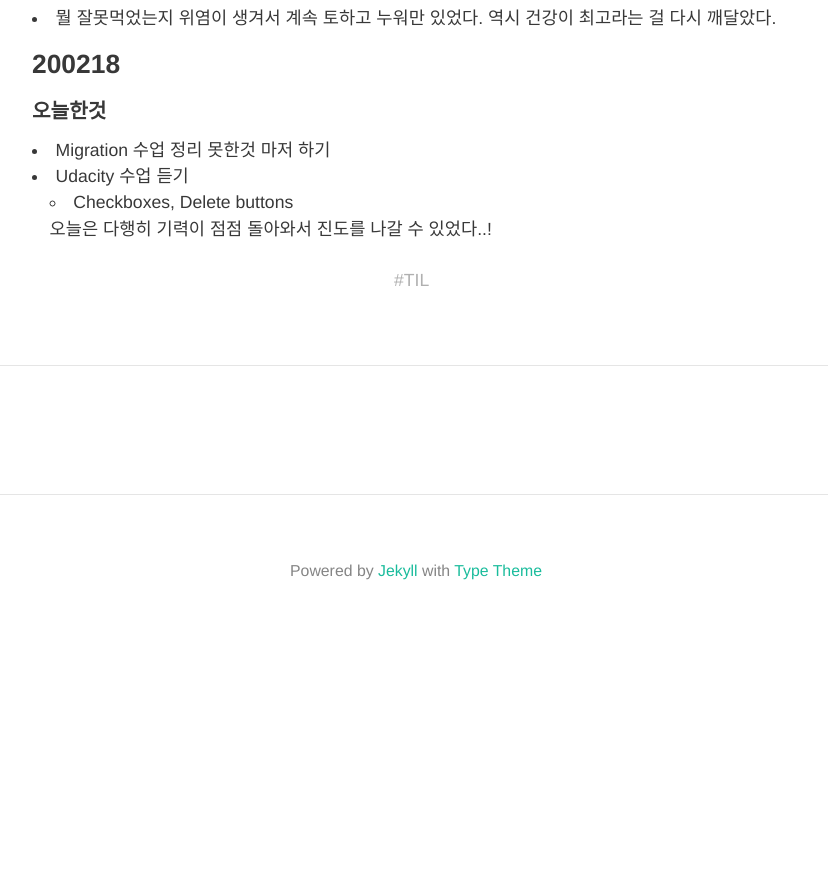
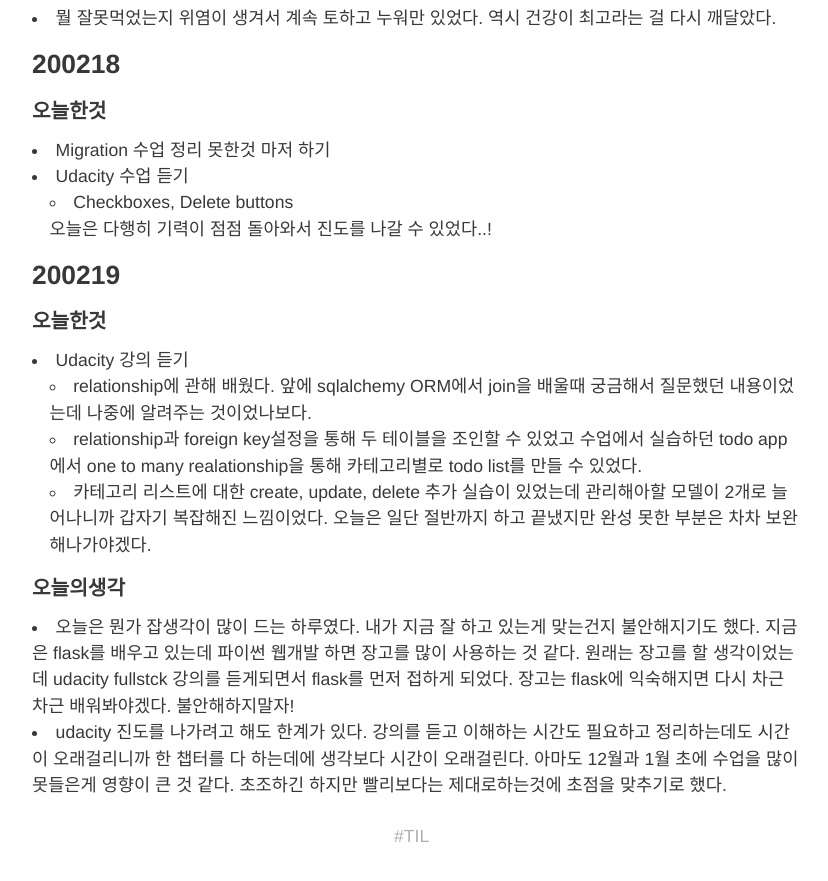
Before and after one commit to HyunlangBan/hyunlangban.github.io, a Jekyll site: the page built from _posts/2020-02-18-til-week.md, in a window 1280 px wide and 900 px high, scrolled down 401 px. Shown: the top 881 px of the window, without its empty margins (224-1052 px from the left). Built offline with Jekyll 4.4.1, drawn with Linux system fonts in a browser that asks for light colours; nearby versions of some CDN libraries; some web fonts are replaced; comment, search, counter and statistics services are not loaded; before the commit the page ends 1048 px from its top, so only the background shows below that.

Commit message:
Update 2020-02-18-til-week.md

```diff
--- a/_posts/2020-02-18-til-week.md
+++ b/_posts/2020-02-18-til-week.md
@@ -14,3 +14,14 @@ tag: TIL
   - Checkboxes, Delete buttons
 <br>
 오늘은 다행히 기력이 점점 돌아와서 진도를 나갈 수 있었다..!
+
+### 200219
+#### 오늘한것
+- Udacity 강의 듣기
+  - relationship에 관해 배웠다. 앞에 sqlalchemy ORM에서 join을 배울때 궁금해서 질문했던 내용이었는데 나중에 알려주는 것이었나보다.
+  - relationship과 foreign key설정을 통해 두 테이블을 조인할 수 있었고 수업에서 실습하던 todo app에서 one to many realationship을 통해 카테고리별로 todo list를 만들 수 있었다.
+  - 카테고리 리스트에 대한 create, update, delete 추가 실습이 있었는데 관리해아할 모델이 2개로 늘어나니까 갑자기 복잡해진 느낌이었다. 오늘은 일단 절반까지 하고 끝냈지만 완성 못한 부분은 차차 보완해나가야겠다.
+
+#### 오늘의생각
+- 오늘은 뭔가 잡생각이 많이 드는 하루였다. 내가 지금 잘 하고 있는게 맞는건지 불안해지기도 했다. 지금은 flask를 배우고 있는데 파이썬 웹개발 하면 장고를 많이 사용하는 것 같다. 원래는 장고를 할 생각이었는데 udacity fullstck 강의를 듣게되면서 flask를 먼저 접하게 되었다. 장고는 flask에 익숙해지면 다시 차근차근 배워봐야겠다. 불안해하지말자!
+- udacity 진도를 나가려고 해도 한계가 있다. 강의를 듣고 이해하는 시간도 필요하고 정리하는데도 시간이 오래걸리니까 한 챕터를 다 하는데에 생각보다 시간이 오래걸린다. 아마도 12월과 1월 초에 수업을 많이 못들은게 영향이 큰 것 같다. 초조하긴 하지만 빨리보다는 제대로하는것에 초점을 맞추기로 했다.
```
